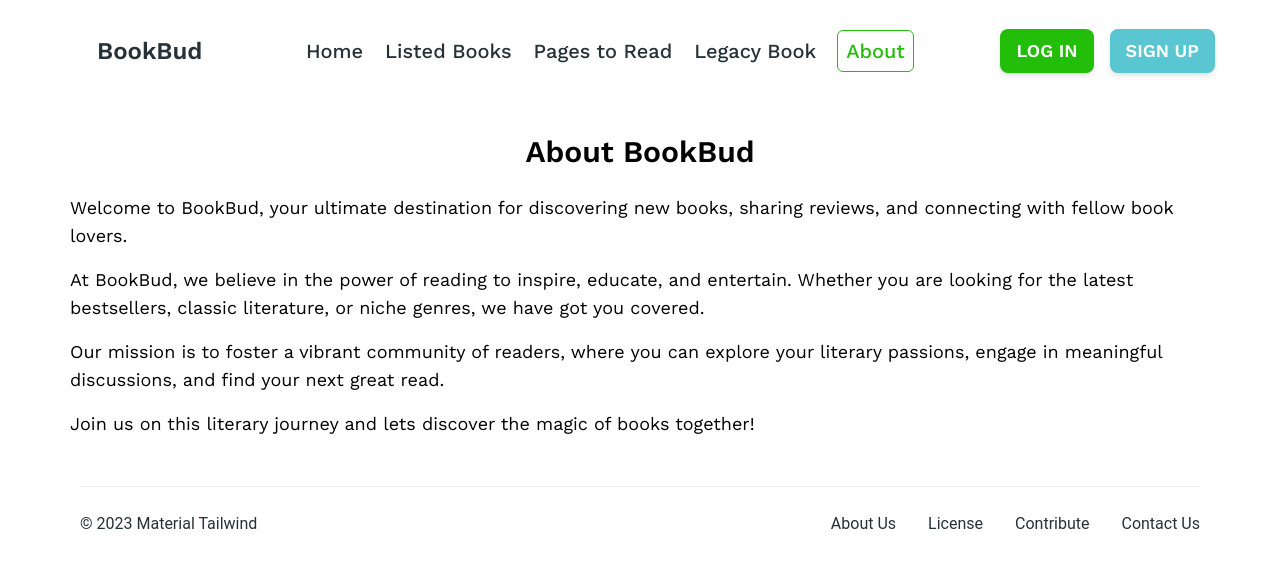
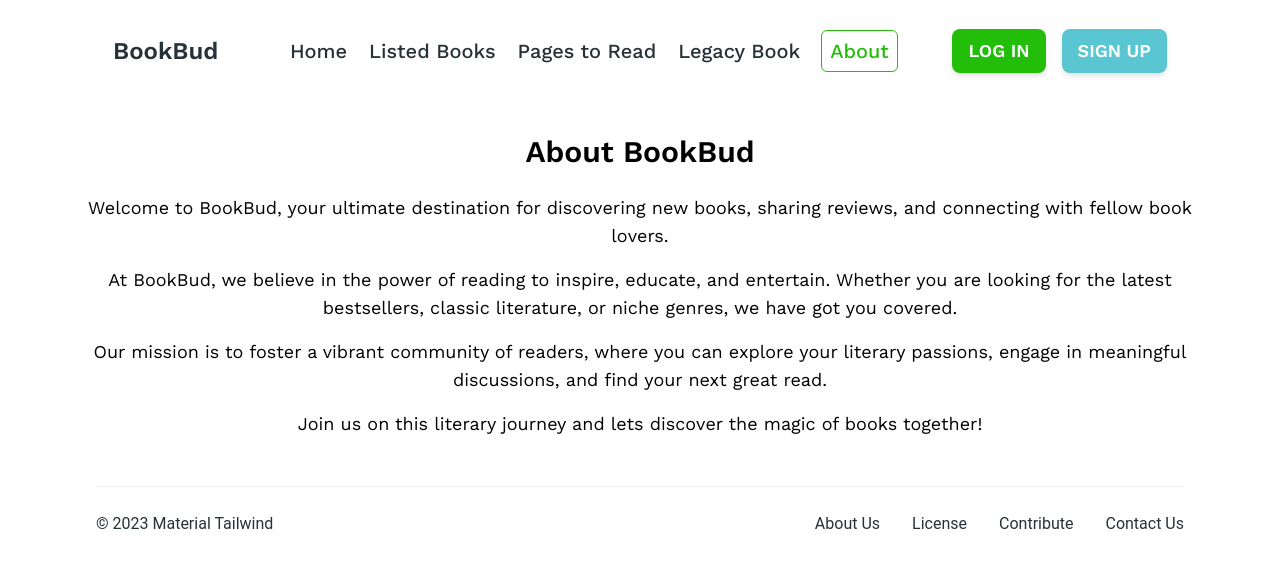
Before and after one commit to Asad9340/Book-Bud, a React (Vite) app: page /about in a window 1280 px wide. Shown: the top 568 px of the page. Built offline with nearby package versions, Linux system fonts and the light colour scheme.

Commit message:
added error page details

```diff
--- a/src/Layout/Layout.jsx
+++ b/src/Layout/Layout.jsx
@@ -3,12 +3,14 @@ import Footer from '../Pages/Shared/Footer/Footer'
 import NavigationBar from '../Pages/Shared/NavigationBar/NavigationBar'
 function Layout() {
   return (
-    <div className='max-w-6xl mx-auto'>
-      <NavigationBar />
-      <Outlet/>
-      <Footer/>
+    <div className="max-w-6xl mx-auto">
+      <div className='m-4'>
+        <NavigationBar />
+        <Outlet />
+        <Footer />
+      </div>
     </div>
-  )
+  );
 }
 
 export default Layout
--- a/src/Pages/About/About.jsx
+++ b/src/Pages/About/About.jsx
@@ -1,22 +1,22 @@
 const About = () => {
   return (
-    <div className="container mx-auto my-12">
+    <div className="max-w-6xl mx-auto my-12">
       <h1 className="text-3xl font-semibold mb-6 text-center">About BookBud</h1>
-      <p className="text-lg mb-4">
+      <p className="text-lg mb-4 text-center">
         Welcome to BookBud, your ultimate destination for discovering new books,
         sharing reviews, and connecting with fellow book lovers.
       </p>
-      <p className="text-lg mb-4">
+      <p className="text-lg mb-4 text-center">
         At BookBud, we believe in the power of reading to inspire, educate, and
         entertain. Whether you are looking for the latest bestsellers, classic
         literature, or niche genres, we have got you covered.
       </p>
-      <p className="text-lg mb-4">
+      <p className="text-lg mb-4 text-center">
         Our mission is to foster a vibrant community of readers, where you can
         explore your literary passions, engage in meaningful discussions, and
         find your next great read.
       </p>
-      <p className="text-lg mb-4">
+      <p className="text-lg mb-4 text-center">
         Join us on this literary journey and lets discover the magic of books
         together!
       </p>
--- a/src/Pages/Error/Error.jsx
+++ b/src/Pages/Error/Error.jsx
@@ -1,16 +1,22 @@
 import { Button } from "@material-tailwind/react";
-import { Link } from "react-router-dom";
+import { Link, useRouteError } from "react-router-dom";
 
 function Error() {
+  const error = useRouteError();
+  const { status, statusText ,error:errorMessage} = error;
+  console.log(error)
   return (
     <section className="flex items-center h-screen p-16  bg-gray-900 dark:bg-gray-50 text-gray-100 dark:text-gray-800 ">
       <div className="container flex flex-col items-center justify-center px-5 mx-auto my-8">
         <div className="max-w-md text-center">
           <h2 className="mb-8 font-extrabold text-9xl text-gray-600 dark:text-gray-400">
-            <span className="sr-only">Error</span>404
+            <span className="sr-only">Error</span>{status}
           </h2>
           <p className="text-2xl font-semibold md:text-3xl">
-            Sorry, we couldnt find this page.
+            {statusText}
+          </p>
+          <p className="mt-4 mb-8 text-gray-400 dark:text-gray-600 ">
+            {errorMessage.message}
           </p>
           <p className="mt-4 mb-8 text-gray-400 dark:text-gray-600 ">
             But dont worry, you can find plenty of other things on our homepage.
--- a/src/Pages/Shared/NavigationBar/NavigationBar.jsx
+++ b/src/Pages/Shared/NavigationBar/NavigationBar.jsx
@@ -136,7 +136,7 @@ function NavigationBar() {
   }, []);
   return (
     <div>
-      <Navbar className=" py-3 shadow-none px-4 m-4 ">
+      <Navbar className=" py-3 shadow-none">
         <div className="flex items-center justify-between text-blue-gray-900">
           <Typography
             as="a"
```
